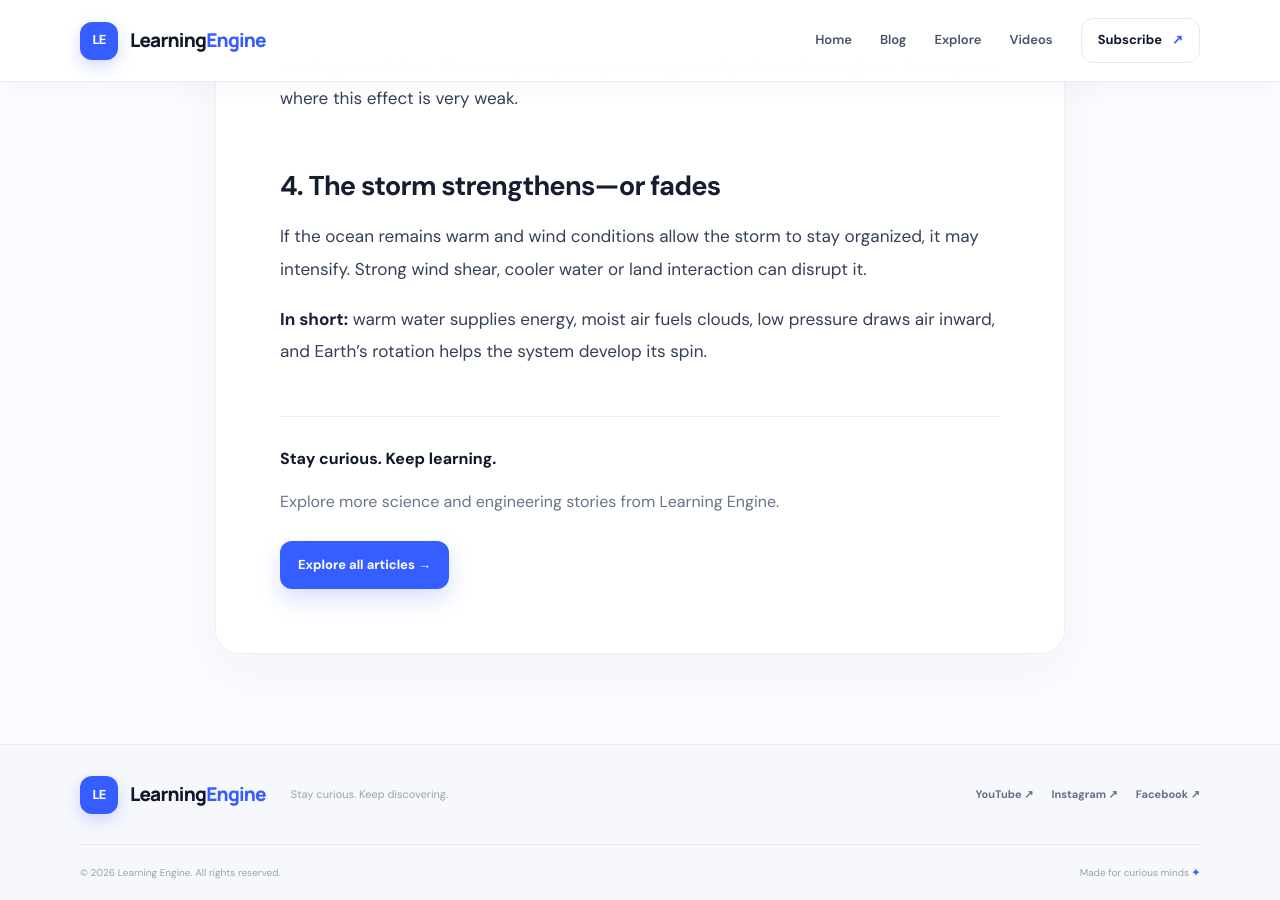
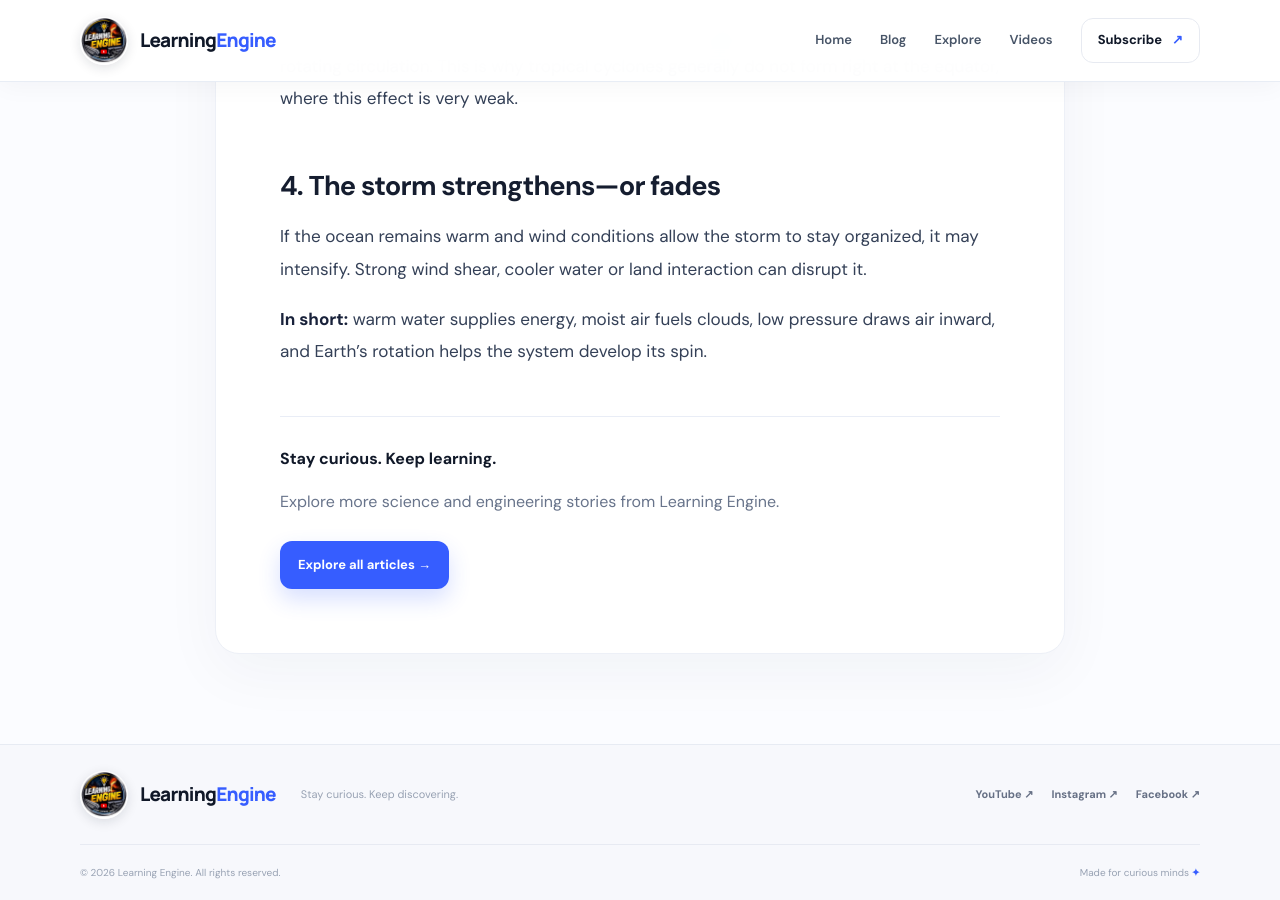
Before and after one commit to samk218-bit/learning-engine-website, a Jekyll site: the page built from _posts/2026-10-29-how-cyclones-form.md, in a window 1280 px wide and 900 px high, scrolled down 1378 px. Built offline with Jekyll 4.4.1, drawn with Linux system fonts in a browser that asks for light colours.

Commit message:
Update post.html

```diff
--- a/_layouts/post.html
+++ b/_layouts/post.html
@@ -16,7 +16,7 @@
   <a class="skip-link" href="#article">Skip to article</a>
   <header class="site-header">
     <div class="container nav-wrap">
-      <a class="brand" href="/" aria-label="Learning Engine home"><span class="brand-mark">LE</span><span class="brand-name">Learning<span>Engine</span></span></a>
+      <a class="brand" href="/" aria-label="Learning Engine home"><img class="brand-logo" src="/learning-engine-logo.jpg" alt="Learning Engine Logo"><span class="brand-name">Learning<span>Engine</span></span></a>
       <nav class="main-nav blog-nav" aria-label="Main navigation"><a href="/">Home</a><a href="/blog/">Blog</a><a href="/#explore">Explore</a><a href="/#videos">Videos</a></nav>
       <a class="nav-cta" href="https://youtube.com/@learningengine" target="_blank" rel="noopener noreferrer">Subscribe <span aria-hidden="true">↗</span></a>
     </div>
@@ -33,6 +33,6 @@
       <div class="article-share"><strong>Stay curious. Keep learning.</strong><p>Explore more science and engineering stories from Learning Engine.</p><a class="button button-primary" href="/blog/">Explore all articles →</a></div>
     </article>
   </main>
-  <footer class="site-footer"><div class="container footer-top"><a class="brand brand-footer" href="/"><span class="brand-mark">LE</span><span class="brand-name">Learning<span>Engine</span></span></a><p>Stay curious. Keep discovering.</p><div class="social-links"><a href="https://youtube.com/@learningengine" target="_blank" rel="noopener noreferrer">YouTube ↗</a><a href="https://www.instagram.com/learningengine.official" target="_blank" rel="noopener noreferrer">Instagram ↗</a><a href="https://www.facebook.com/learningengine.official" target="_blank" rel="noopener noreferrer">Facebook ↗</a></div></div><div class="container footer-bottom"><span>© {{ site.time | date: "%Y" }} Learning Engine. All rights reserved.</span><span>Made for curious minds <b>✦</b></span></div></footer>
+  <footer class="site-footer"><div class="container footer-top"><a class="brand brand-footer" href="/"><img class="brand-logo" src="/learning-engine-logo.jpg" alt="Learning Engine Logo"><span class="brand-name">Learning<span>Engine</span></span></a><p>Stay curious. Keep discovering.</p><div class="social-links"><a href="https://youtube.com/@learningengine" target="_blank" rel="noopener noreferrer">YouTube ↗</a><a href="https://www.instagram.com/learningengine.official" target="_blank" rel="noopener noreferrer">Instagram ↗</a><a href="https://www.facebook.com/learningengine.official" target="_blank" rel="noopener noreferrer">Facebook ↗</a></div></div><div class="container footer-bottom"><span>© {{ site.time | date: "%Y" }} Learning Engine. All rights reserved.</span><span>Made for curious minds <b>✦</b></span></div></footer>
 </body>
 </html>
```
